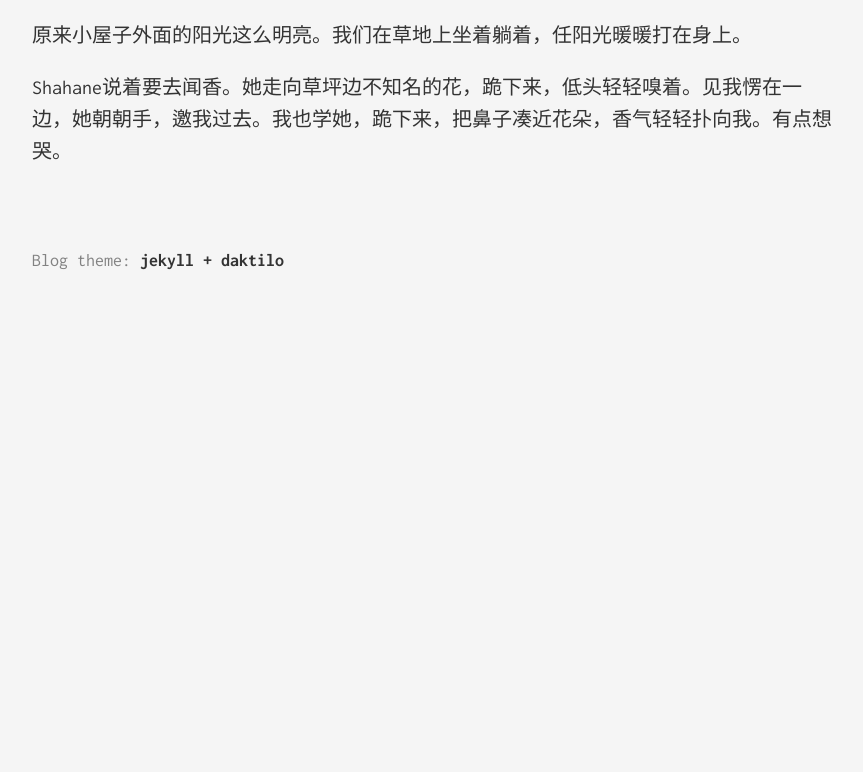
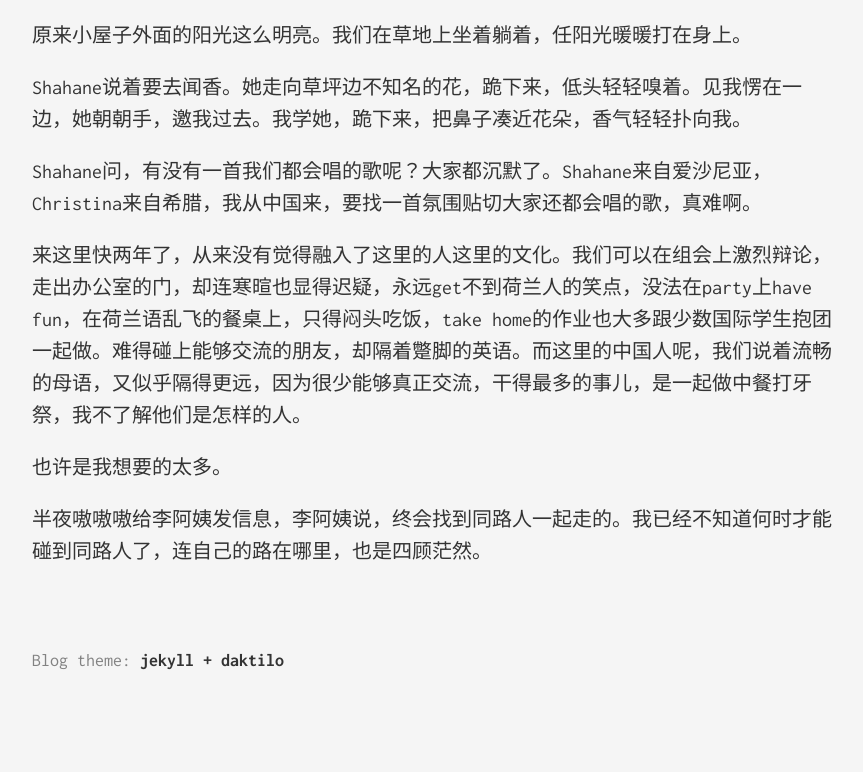
Before and after one commit to ShuangFarmer/old.blog.discard, a Jekyll site: the page built from _posts/2016-04-03-sunny.md, in a window 1280 px wide. Shown: the part 828-1600 px from the top of the page, without its empty margins (208-1071 px from the left). Built offline with Jekyll 4.4.1, drawn with Linux system fonts in a browser that asks for light colours; before the commit the page ends 1200 px from its top, so only the background shows below that.

Commit message:
20160403 update

```diff
--- a/_posts/2016-04-03-sunny.md
+++ b/_posts/2016-04-03-sunny.md
@@ -12,4 +12,12 @@ Christina神不知鬼不觉在我门上留了一张便利贴。
 
 原来小屋子外面的阳光这么明亮。我们在草地上坐着躺着，任阳光暖暖打在身上。
 
-Shahane说着要去闻香。她走向草坪边不知名的花，跪下来，低头轻轻嗅着。见我愣在一边，她朝朝手，邀我过去。我也学她，跪下来，把鼻子凑近花朵，香气轻轻扑向我。有点想哭。
+Shahane说着要去闻香。她走向草坪边不知名的花，跪下来，低头轻轻嗅着。见我愣在一边，她朝朝手，邀我过去。我学她，跪下来，把鼻子凑近花朵，香气轻轻扑向我。
+
+Shahane问，有没有一首我们都会唱的歌呢？大家都沉默了。Shahane来自爱沙尼亚，Christina来自希腊，我从中国来，要找一首氛围贴切大家还都会唱的歌，真难啊。
+
+来这里快两年了，从来没有觉得融入了这里的人这里的文化。我们可以在组会上激烈辩论，走出办公室的门，却连寒暄也显得迟疑，永远get不到荷兰人的笑点，没法在party上have fun，在荷兰语乱飞的餐桌上，只得闷头吃饭，take home的作业也大多跟少数国际学生抱团一起做。难得碰上能够交流的朋友，却隔着蹩脚的英语。而这里的中国人呢，我们说着流畅的母语，又似乎隔得更远，因为很少能够真正交流，干得最多的事儿，是一起做中餐打牙祭，我不了解他们是怎样的人。
+
+也许是我想要的太多。
+
+半夜嗷嗷嗷给李阿姨发信息，李阿姨说，终会找到同路人一起走的。我已经不知道何时才能碰到同路人了，连自己的路在哪里，也是四顾茫然。
```
